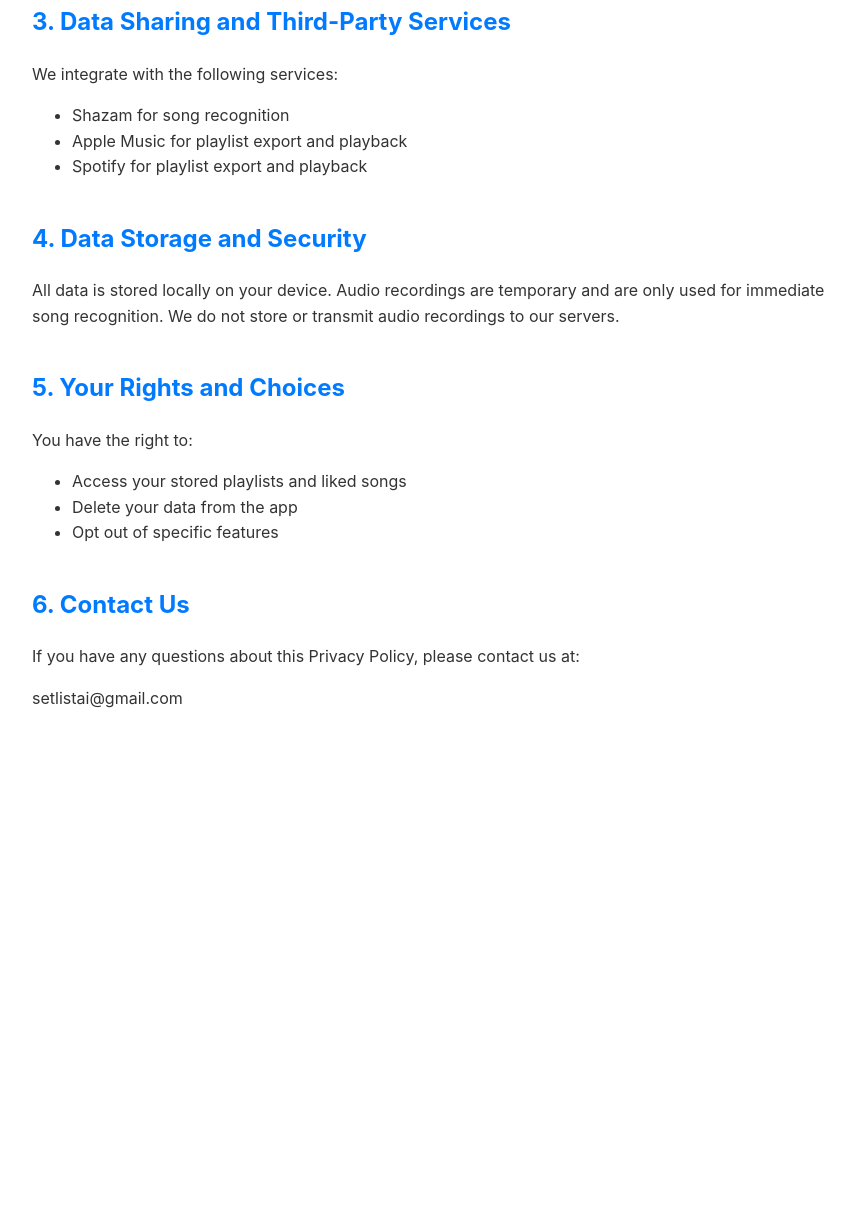
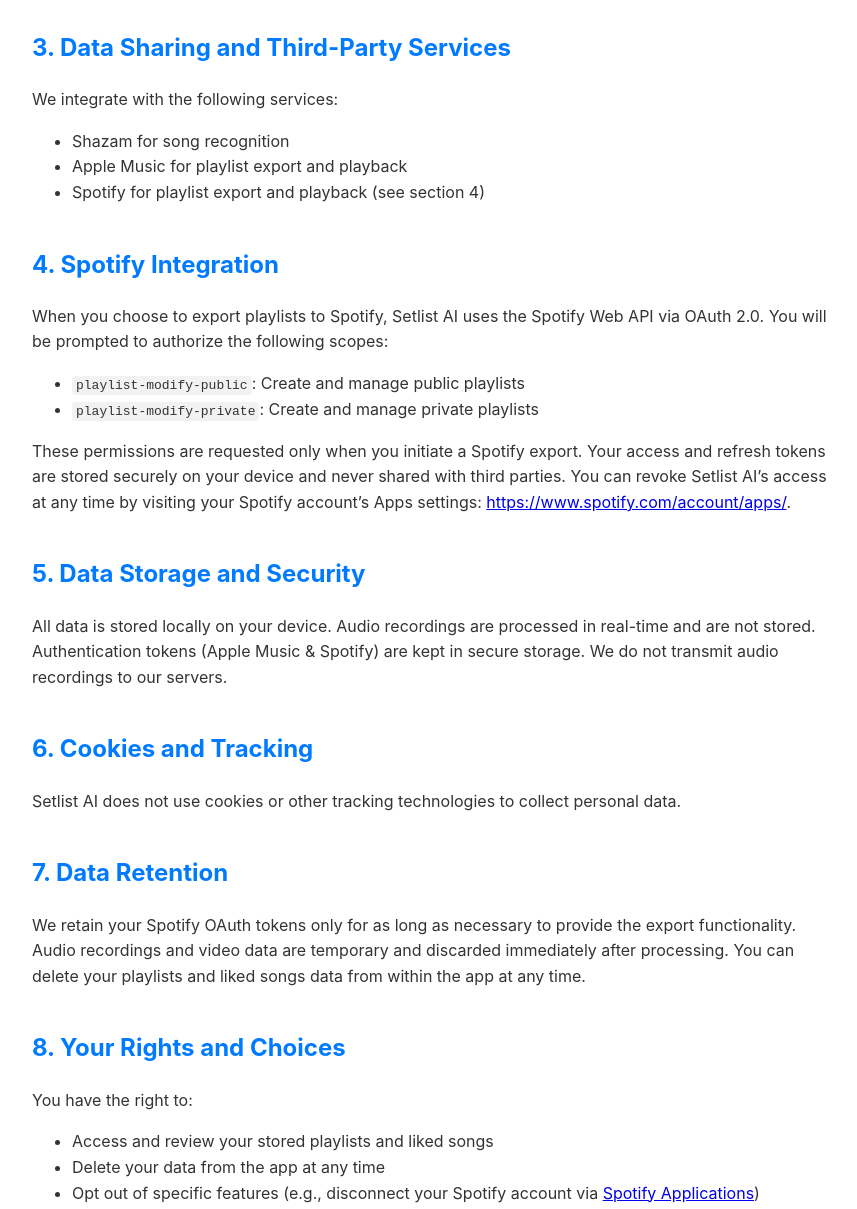
Before and after one commit to Cael987/Setlist-AI, a plain HTML site: page privacy-policy.html in a window 1280 px wide. Shown: the part 685-1894 px from the top of the page, without its empty margins (208-1065 px from the left). Before the commit the page ends 1457 px from the top, so only its background shows below. Drawn offline with Linux system fonts and the light colour scheme.

Commit message:
Update privacy-policy.html

```diff
--- a/privacy-policy.html
+++ b/privacy-policy.html
@@ -13,23 +13,24 @@
             margin: 0 auto;
             padding: 20px;
         }
-
         h1, h2 {
             color: #007AFF;
         }
-
         .navbar {
             margin-bottom: 40px;
         }
-
         .navbar a {
             color: #007AFF;
             text-decoration: none;
             margin-right: 20px;
         }
-
         section {
             margin-bottom: 40px;
+        }
+        code {
+            background-color: #f2f2f2;
+            padding: 2px 4px;
+            border-radius: 4px;
         }
     </style>
 </head>
@@ -41,7 +42,7 @@
     </nav>
 
     <h1>Privacy Policy</h1>
-    <p>Last updated: 1/4/25</p>
+    <p>Last updated: April 28, 2025</p>
 
     <section>
         <h2>1. Information We Collect</h2>
@@ -51,6 +52,7 @@
             <li>Video data (when using the video analysis feature)</li>
             <li>Playlist information and liked songs</li>
             <li>Music service authentication tokens</li>
+            <li><strong>Spotify account information</strong> (user ID, display name, profile image) and OAuth tokens</li>
         </ul>
     </section>
 
@@ -58,7 +60,7 @@
         <h2>2. How We Use Your Information</h2>
         <p>We use the collected information to:</p>
         <ul>
-            <li>Identify songs using Shazam's technology</li>
+            <li>Identify songs using Shazam’s technology</li>
             <li>Create and manage your playlists</li>
             <li>Connect with Apple Music and Spotify services</li>
             <li>Improve our song recognition accuracy</li>
@@ -71,29 +73,54 @@
         <ul>
             <li>Shazam for song recognition</li>
             <li>Apple Music for playlist export and playback</li>
-            <li>Spotify for playlist export and playback</li>
+            <li>Spotify for playlist export and playback (see section 4)</li>
         </ul>
     </section>
 
     <section>
-        <h2>4. Data Storage and Security</h2>
-        <p>All data is stored locally on your device. Audio recordings are temporary and are only used for immediate song recognition. We do not store or transmit audio recordings to our servers.</p>
+        <h2>4. Spotify Integration</h2>
+        <p>When you choose to export playlists to Spotify, Setlist AI uses the Spotify Web API via OAuth 2.0. You will be prompted to authorize the following scopes:</p>
+        <ul>
+            <li><code>playlist-modify-public</code>: Create and manage public playlists</li>
+            <li><code>playlist-modify-private</code>: Create and manage private playlists</li>
+        </ul>
+        <p>These permissions are requested only when you initiate a Spotify export. Your access and refresh tokens are stored securely on your device and never shared with third parties. You can revoke Setlist AI’s access at any time by visiting your Spotify account’s Apps settings: <a href="https://www.spotify.com/account/apps/" target="_blank">https://www.spotify.com/account/apps/</a>.</p>
     </section>
 
     <section>
-        <h2>5. Your Rights and Choices</h2>
+        <h2>5. Data Storage and Security</h2>
+        <p>All data is stored locally on your device. Audio recordings are processed in real-time and are not stored. Authentication tokens (Apple Music & Spotify) are kept in secure storage. We do not transmit audio recordings to our servers.</p>
+    </section>
+
+    <section>
+        <h2>6. Cookies and Tracking</h2>
+        <p>Setlist AI does not use cookies or other tracking technologies to collect personal data.</p>
+    </section>
+
+    <section>
+        <h2>7. Data Retention</h2>
+        <p>We retain your Spotify OAuth tokens only for as long as necessary to provide the export functionality. Audio recordings and video data are temporary and discarded immediately after processing. You can delete your playlists and liked songs data from within the app at any time.</p>
+    </section>
+
+    <section>
+        <h2>8. Your Rights and Choices</h2>
         <p>You have the right to:</p>
         <ul>
-            <li>Access your stored playlists and liked songs</li>
-            <li>Delete your data from the app</li>
-            <li>Opt out of specific features</li>
+            <li>Access and review your stored playlists and liked songs</li>
+            <li>Delete your data from the app at any time</li>
+            <li>Opt out of specific features (e.g., disconnect your Spotify account via <a href="https://www.spotify.com/account/apps/" target="_blank">Spotify Applications</a>)</li>
         </ul>
     </section>
 
     <section>
-        <h2>6. Contact Us</h2>
-        <p>If you have any questions about this Privacy Policy, please contact us at:</p>
-        <p>setlistai@gmail.com</p>
+        <h2>9. Changes to This Privacy Policy</h2>
+        <p>We may update this Privacy Policy from time to time. When we do, we will revise the “Last updated” date at the top of this page. Your continued use of Setlist AI after changes have been made constitutes your acceptance of the new terms.</p>
+    </section>
+
+    <section>
+        <h2>10. Contact Us</h2>
+        <p>If you have any questions about this Privacy Policy or our data practices, please contact us at:</p>
+        <p><a href="mailto:setlistai@gmail.com">setlistai@gmail.com</a></p>
     </section>
 </body>
 </html>
```
